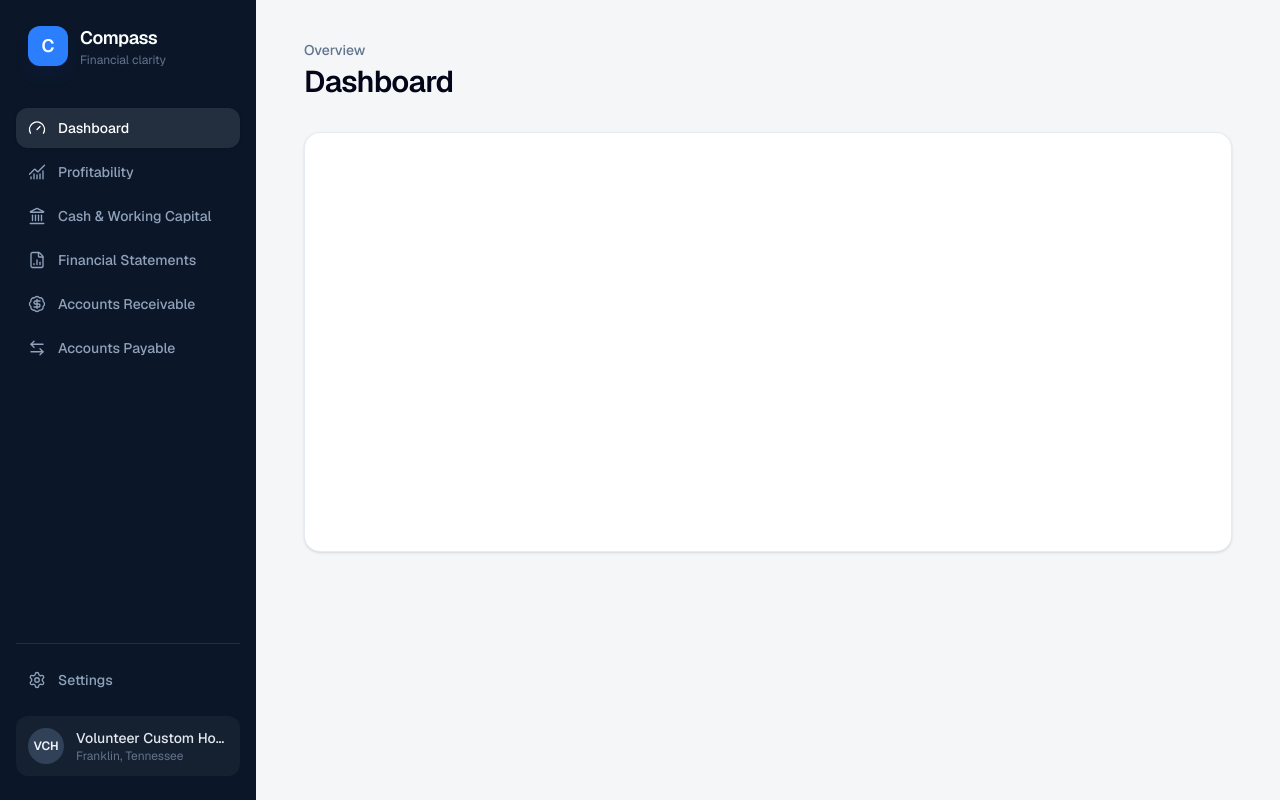
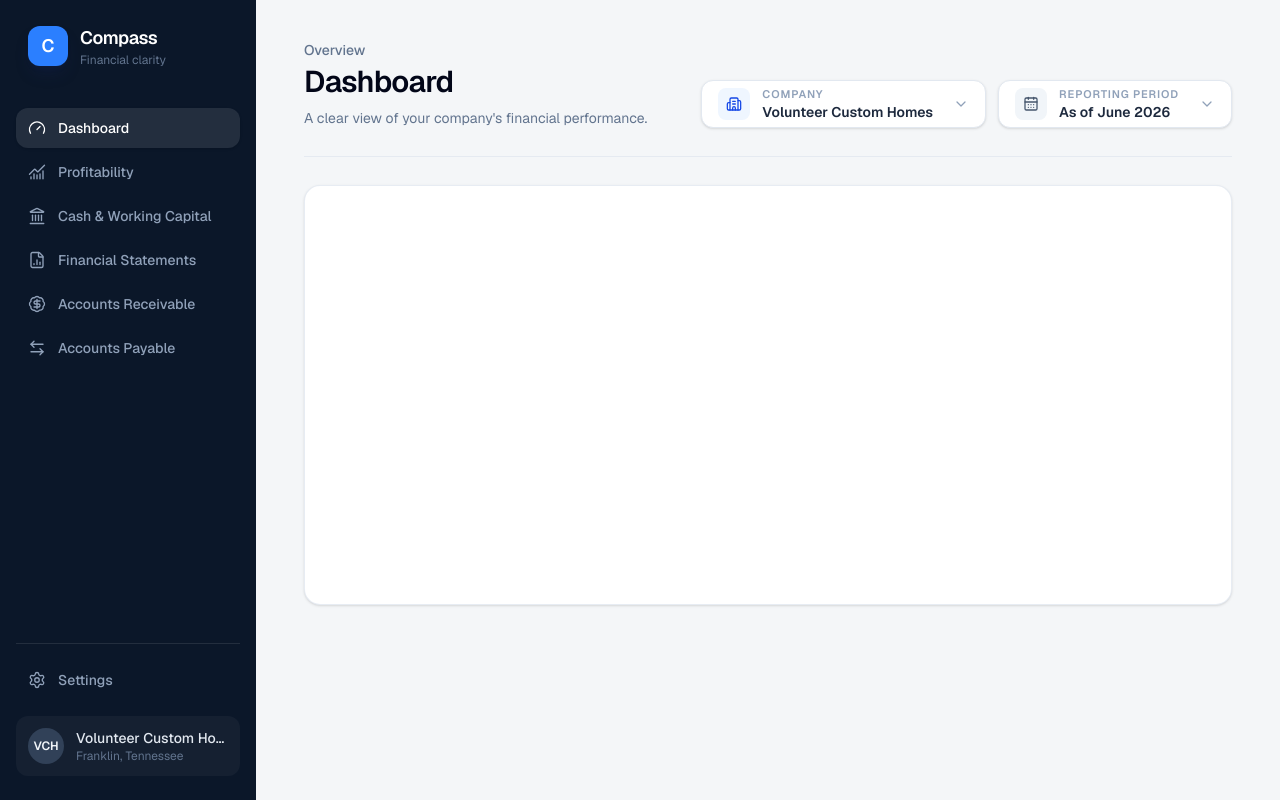
Before and after one commit to jhelton0518/Compass, a Next.js app: page / in a window 1280 px wide. Built offline with nearby package versions, Linux system fonts and the light colour scheme.

Commit message:
Add dashboard header controls

```diff
--- a/app/page.tsx
+++ b/app/page.tsx
@@ -1,4 +1,5 @@
 import { Sidebar } from "../components/sidebar";
+import { DashboardHeader } from "../components/dashboard-header";
 
 export default function HomePage() {
   return (
@@ -7,12 +8,9 @@ export default function HomePage() {
 
       <main className="min-h-screen px-6 py-8 sm:px-8 lg:px-12 lg:py-10">
         <div className="mx-auto max-w-[1440px]">
-          <p className="text-sm font-medium text-slate-500">Overview</p>
-          <h1 className="mt-1 text-3xl font-semibold tracking-tight text-slate-950">
-            Dashboard
-          </h1>
+          <DashboardHeader />
 
-          <div className="mt-8 min-h-[420px] rounded-2xl border border-slate-200/80 bg-white shadow-sm" />
+          <div className="mt-7 min-h-[420px] rounded-2xl border border-slate-200/80 bg-white shadow-sm" />
         </div>
       </main>
     </div>
--- /dev/null
+++ b/components/dashboard-header.tsx
@@ -0,0 +1,65 @@
+import { Building2, CalendarDays, ChevronDown } from "lucide-react";
+
+export function DashboardHeader() {
+  return (
+    <header className="flex flex-col gap-6 border-b border-slate-200/80 pb-7 lg:flex-row lg:items-end lg:justify-between">
+      <div>
+        <p className="text-sm font-medium text-slate-500">Overview</p>
+        <h1 className="mt-1 text-3xl font-semibold tracking-tight text-slate-950">
+          Dashboard
+        </h1>
+        <p className="mt-2 text-sm text-slate-500">
+          A clear view of your company&apos;s financial performance.
+        </p>
+      </div>
+
+      <div className="flex flex-col gap-3 sm:flex-row sm:items-center">
+        <button
+          type="button"
+          aria-label="Select company"
+          className="flex min-h-12 items-center gap-3 rounded-xl border border-slate-200 bg-white px-4 text-left shadow-sm transition-colors hover:border-slate-300"
+        >
+          <span className="grid size-8 shrink-0 place-items-center rounded-lg bg-blue-50 text-blue-700">
+            <Building2 aria-hidden="true" className="size-4" strokeWidth={1.9} />
+          </span>
+          <span className="min-w-0">
+            <span className="block text-[11px] font-semibold uppercase tracking-[0.08em] text-slate-400">
+              Company
+            </span>
+            <span className="block truncate text-sm font-semibold text-slate-800">
+              Volunteer Custom Homes
+            </span>
+          </span>
+          <ChevronDown
+            aria-hidden="true"
+            className="ml-2 size-4 shrink-0 text-slate-400"
+            strokeWidth={1.9}
+          />
+        </button>
+
+        <button
+          type="button"
+          aria-label="Select reporting period"
+          className="flex min-h-12 items-center gap-3 rounded-xl border border-slate-200 bg-white px-4 text-left shadow-sm transition-colors hover:border-slate-300"
+        >
+          <span className="grid size-8 shrink-0 place-items-center rounded-lg bg-slate-100 text-slate-600">
+            <CalendarDays aria-hidden="true" className="size-4" strokeWidth={1.9} />
+          </span>
+          <span>
+            <span className="block text-[11px] font-semibold uppercase tracking-[0.08em] text-slate-400">
+              Reporting period
+            </span>
+            <span className="block text-sm font-semibold text-slate-800">
+              As of June 2026
+            </span>
+          </span>
+          <ChevronDown
+            aria-hidden="true"
+            className="ml-2 size-4 shrink-0 text-slate-400"
+            strokeWidth={1.9}
+          />
+        </button>
+      </div>
+    </header>
+  );
+}
```
